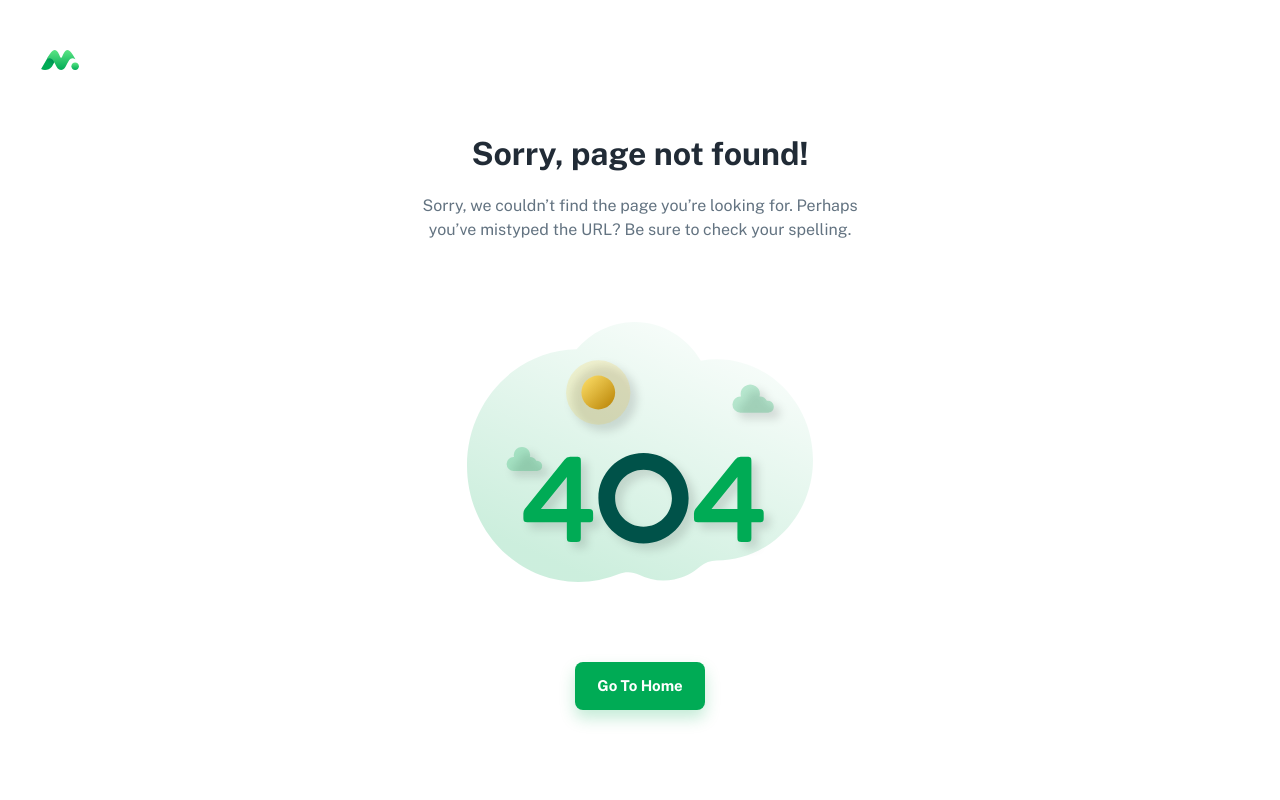
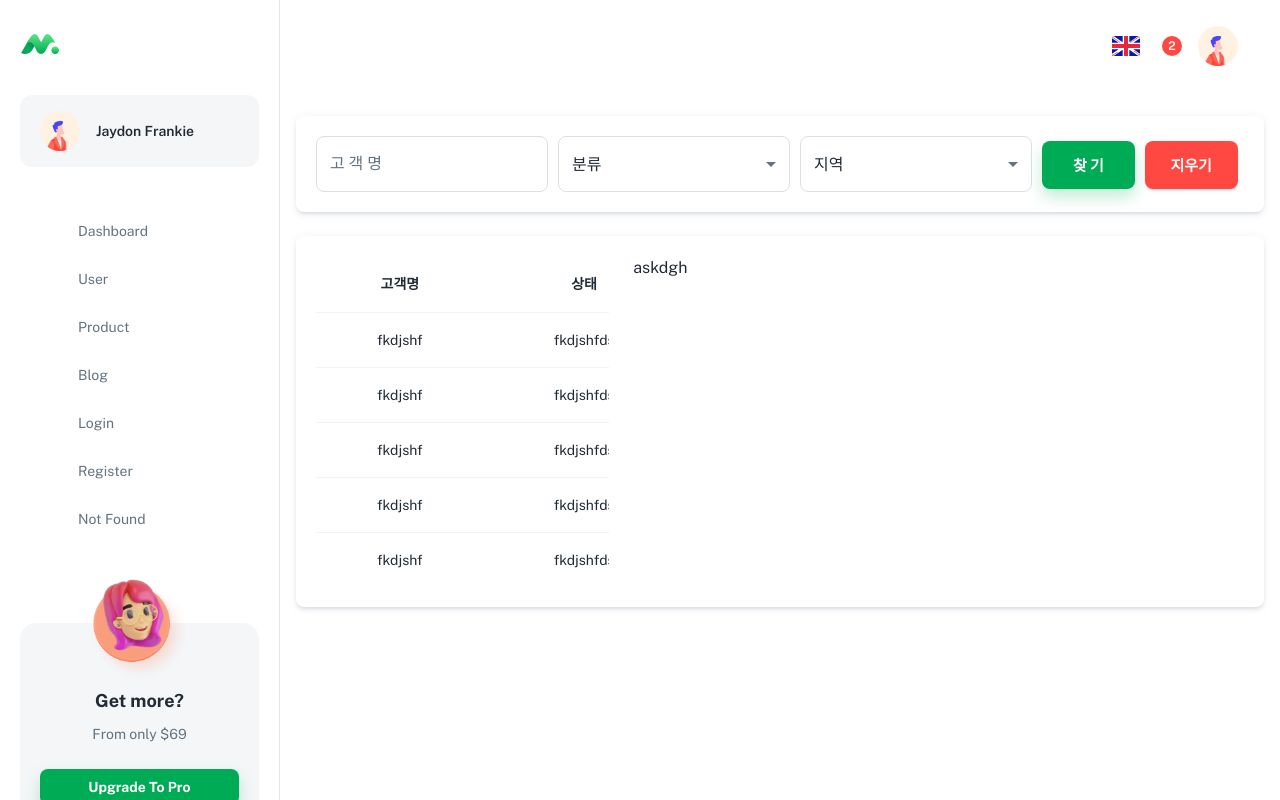
Before and after one commit to Support-Yun/one234gift, a React (Create React App) app: page /dashboard/customer in a window 1280 px wide. Before the commit this address led to /404. Built offline with nearby package versions, Linux system fonts and the light colour scheme; a web font is replaced by a local one.

Commit message:
고객 검색바 완성

```diff
--- /dev/null
+++ b/src/pages/Customer.js
@@ -0,0 +1,138 @@
+import { useState } from 'react';
+import {
+    Paper,
+    TextField,
+    Select,
+    Grid,
+    MenuItem,
+    Button
+} from '@mui/material';
+import Page from '../components/Page';
+import DataTable from '../components/table/Table';
+
+export default function Customer() {
+  const [customerName,setCustomerName] = useState("");
+  const [category,setCategory] = useState("분류");
+  const [location,setLocation] = useState("지역");
+
+  /**
+   * 고객명 변경 핸들러
+   */
+  function customerNameChangeHandler(target){
+      setCustomerName(target.value.trim());
+  }
+
+  /**
+   * 분류 셀렉트 변경 핸들러
+   */
+  function categoryChangeHandler(target){
+      setCategory(target.value);
+  }
+
+  /**
+   * 지역 셀렉트 변경 핸들러
+   */
+  function locationChangeHandler(target){
+      setLocation(target.value);
+  }
+
+  /**
+   * 찾기 버튼 클릭 핸들러
+   */
+  function searchBtnHandler(){
+    const searchObj = getSearchObj();
+    getCustomers(searchObj);
+  }
+
+  /**
+   * 초기화 버튼 클릭 핸들러
+   */
+  function clearBtnHandler(){
+    setCustomerName("");
+    setCategory('분류');
+    setLocation('지역');
+  }
+
+  /**
+   * 고객 검색시 사용할 json 데이터 가져오기
+   */
+  function getSearchObj(){
+      const searchObj = {};
+
+      // 고객명이 입력되었을 경우
+      if(customerName !== ''){
+        searchObj.customerName = customerName;
+      }
+
+      // 지역이 선택되었을 경우
+      if(location !== '지역'){
+        searchObj.location = location;
+      }
+
+      // 분류가 선택되었을 경우
+      if(category !== '분류'){
+        searchObj.category = category;
+      }
+
+      return searchObj;
+  }
+
+  /**
+   * 고객 검색 api 요청
+   */
+  function getCustomers(searchObj){
+
+  }
+
+  const categoryList = ["분류", "은행", "우체국"];
+  const locationList = ["지역", "서울특별시", "부산광역시"];
+  const margin10Right = {marginRight:10, width:'25%'};
+  return (
+    <Page title="User | Minimal-UI">
+        <Paper elevation={3} style={{padding:20}}>
+            <TextField value={customerName} onChange={({target})=>customerNameChangeHandler(target)} id="outlined-basic" label="고 객 명" style={margin10Right} variant="outlined" />
+            <Select
+                labelId="demo-simple-select-label"
+                id="demo-simple-select"
+                style={margin10Right}
+                value={category}
+                onChange={({target})=>categoryChangeHandler(target)}
+            >
+                {categoryList.map((data)=><MenuItem value={data}>{data}</MenuItem>)}
+            </Select>
+            <Select
+                labelId="demo-simple-select-label"
+                id="demo-simple-select"
+                value={location}
+                style={margin10Right}
+                onChange={({target})=>locationChangeHandler(target)}
+            >
+                {locationList.map((data)=><MenuItem value={data}>{data}</MenuItem>)}
+            </Select>
+            <Button onClick={()=>searchBtnHandler()} variant="contained" size="large" style={{width:"10%", marginRight:10}}>찾 기</Button>
+            <Button color="error" onClick={()=>clearBtnHandler()} variant="contained" size="large" style={{width:"10%"}}>지우기</Button>
+        </Paper>
+        <br/>
+        <Paper elevation={3} style={{padding:20}}>
+            <Grid container spacing={3}>
+                <Grid item xs={4} sm={4} md={4}>
+                    <DataTable
+                    header={["고객명","상태","분류","지역"]}
+                    data={[
+                        {when:'fkdjshfds',type:'ksjdfh',name:'fkdjshf',onClick:()=>alert()},
+                        {when:'fkdjshfds',type:'ksjdfh',name:'fkdjshf',onClick:()=>alert()},
+                        {when:'fkdjshfds',type:'ksjdfh',name:'fkdjshf',onClick:()=>alert()},
+                        {when:'fkdjshfds',type:'ksjdfh',name:'fkdjshf',onClick:()=>alert()},
+                        {when:'fkdjshfds',type:'ksjdfh',name:'fkdjshf',onClick:()=>alert()},
+                    ]}
+                    />
+                </Grid>
+
+                <Grid item xs={8} md={8} lg={6}>
+                    askdgh
+                </Grid>
+            </Grid>
+        </Paper>
+    </Page>
+  );
+}
--- a/src/routes.js
+++ b/src/routes.js
@@ -3,6 +3,7 @@ import { Navigate, useRoutes } from 'react-router-dom';
 import DashboardLayout from './layouts/dashboard';
 import LogoOnlyLayout from './layouts/LogoOnlyLayout';
 //
+import Customer from './pages/Customer';
 import Login from './pages/Login';
 import Register from './pages/Register';
 import DashboardApp from './pages/DashboardApp';
@@ -21,6 +22,7 @@ export default function Router() {
       children: [
         { element: <Navigate to="/dashboard/app" replace /> },
         { path: 'app', element: <DashboardApp /> },
+        { path: 'customer', element: <Customer /> },
         { path: 'user', element: <User /> },
         { path: 'products', element: <Products /> },
         { path: 'blog', element: <Blog /> }
```
Also changed, not shown: 1 other file (tests, documents, lock files or other folders).
